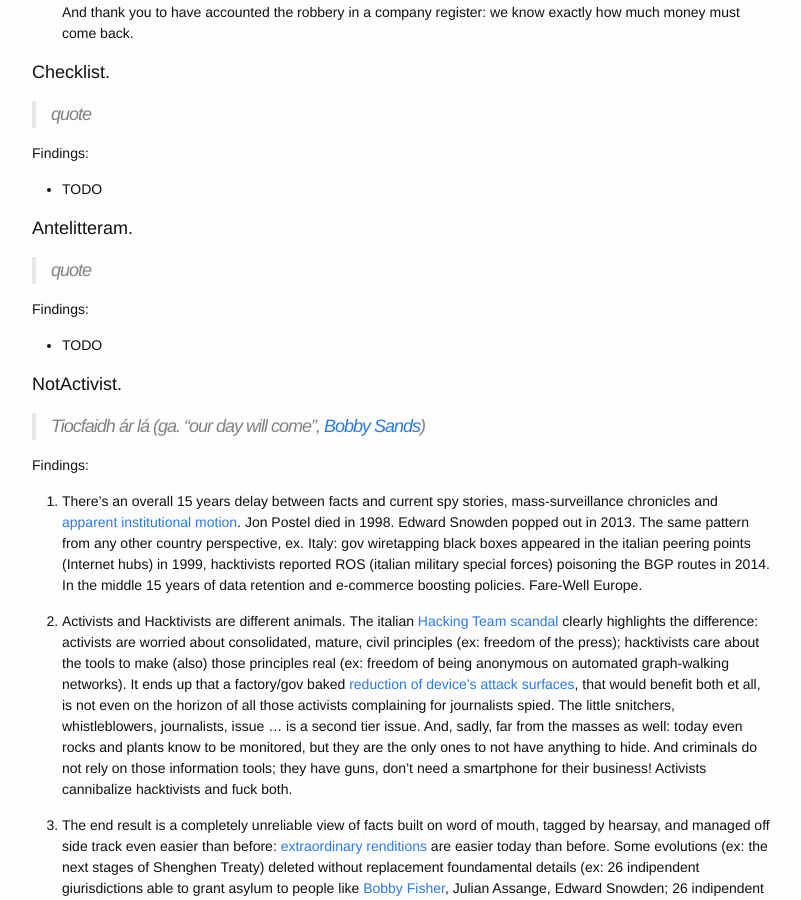
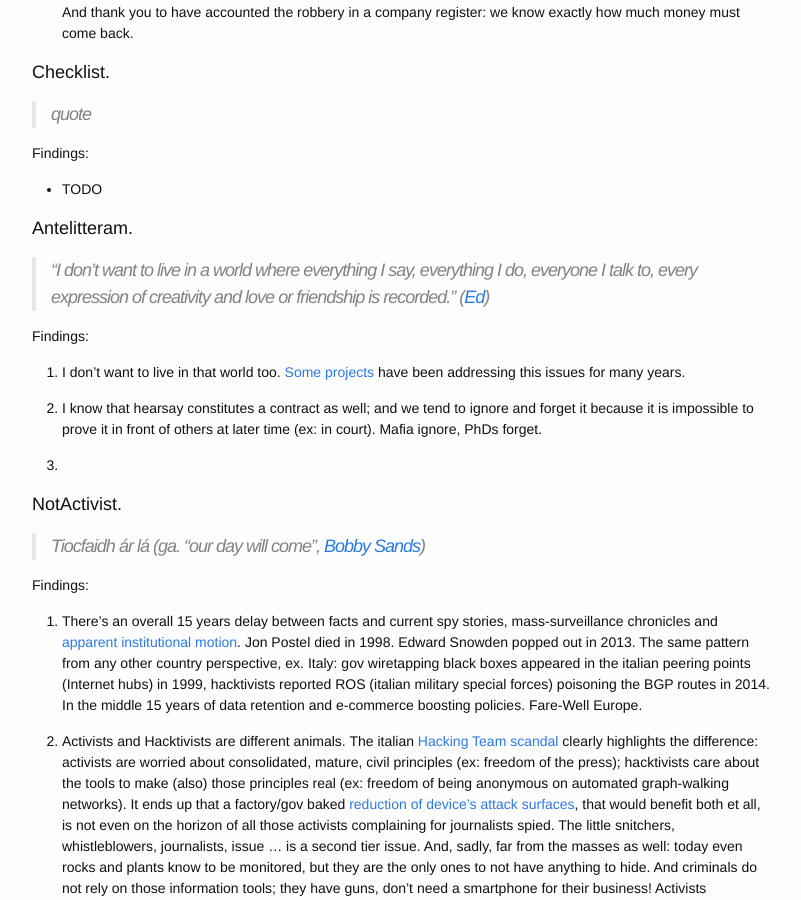
Before and after one commit to rootkovska/rootkovska.github.io, a Jekyll site: the page built from _posts/2016-01-06-Epiphany.md, in a window 1280 px wide and 900 px high, scrolled down 15642 px. Shown: the whole window, without its empty margins (238-1039 px from the left). Built offline with Jekyll 4.4.1, drawn with Linux system fonts in a browser that asks for light colours; some of the changed text lies outside the part shown.

Commit message:
More Epiphany

```diff
--- a/_posts/2016-01-06-Epiphany.md
+++ b/_posts/2016-01-06-Epiphany.md
@@ -204,11 +204,15 @@ Findings:
 
 ## <a name="antelitteram"></a>Antelitteram.
 
-> quote
+> "I don't want to live in a world where everything I say, everything I do, everyone I talk to, every expression of creativity and love or friendship is recorded." ([Ed](https://edwardsnowden.com/))
 
 Findings:
 
-* TODO
+1. I don't want to live in that world too. [Some](http://netsukuku.freaknet.org/) [projects](http://www.olsr.org/) have been addressing this issues for many years.
+
+2. I know that hearsay constitutes a contract as well; and we tend to ignore and forget it because it is impossible to prove it in front of others at later time (ex: in court). Mafia ignore, PhDs forget.
+
+3.
 
 ## <a name="notactivist"></a>NotActivist.
 
@@ -233,6 +237,8 @@ The only relevant fact is the constant, historical, over-reaction of the authori
 > We must penetrate The Internet
 
 Findings:
+
+1. After I have seen the world collaborating at the most advanced scientific projects - LHC and ISS - I honestly don't believe in hostilities between the countries that are sharing their best tech in Switzerland and in the space.
 
 * TODO
 
```
